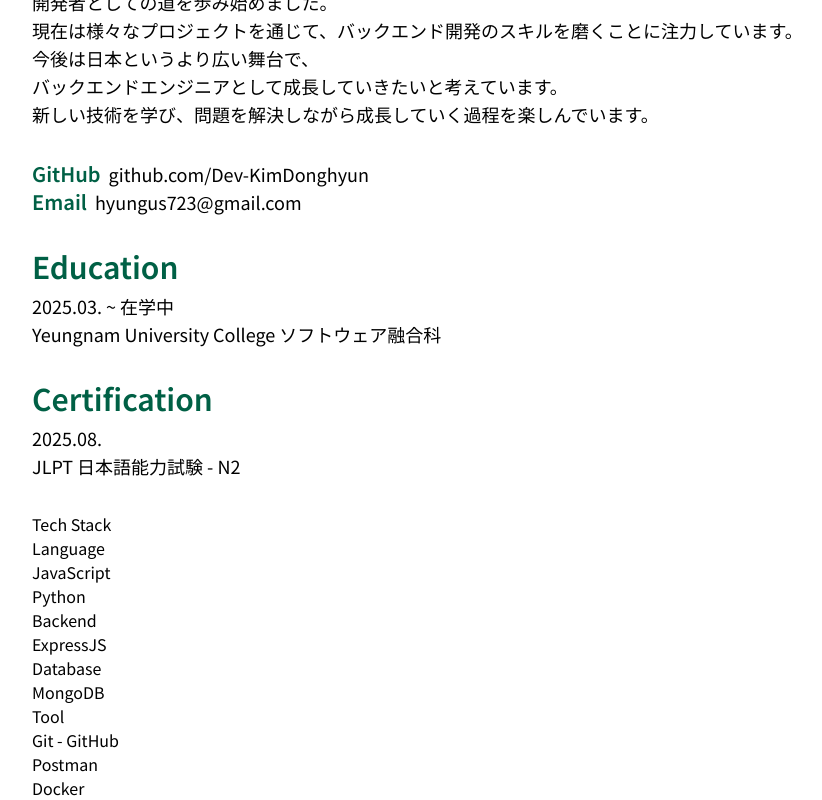
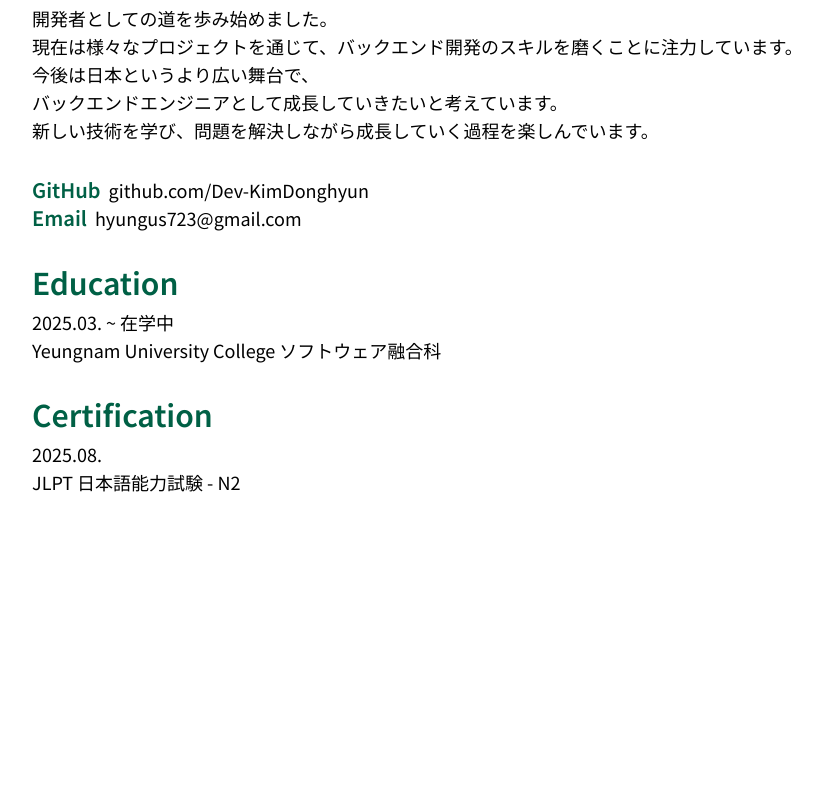
Before and after one commit to Dev-KimDonghyun/Portfolio-Web, a React (Vite) app: page /jp in a window 1280 px wide. Shown: the part 288-1088 px from the top of the page, without its empty margins (208-1030 px from the left). After the commit the page ends 800 px from the top, so only its background shows below. Built offline with nearby package versions, Linux system fonts and the light colour scheme.

Commit message:
chore: Remove Tech Stack Section

```diff
--- a/src/components/jp/TechJp.jsx
+++ /dev/null
@@ -1,32 +0,0 @@
-const TechJp = () => {
-  return (
-    <div>
-      <h3>Tech Stack</h3>
-      <div>
-        <div>
-          <h4>Language</h4>
-          <p>JavaScript</p>
-          <p>Python</p>
-        </div>
-        <div>
-          <h4>Backend</h4>
-          <p>ExpressJS</p>
-        </div>
-      </div>
-      <div>
-        <div>
-          <h4>Database</h4>
-          <p>MongoDB</p>
-        </div>
-        <div>
-          <h4>Tool</h4>
-          <p>Git - GitHub</p>
-          <p>Postman</p>
-          <p>Docker</p>
-        </div>
-      </div>
-    </div>
-  );
-};
-
-export default TechJp;
--- a/src/pages/JpHome.jsx
+++ b/src/pages/JpHome.jsx
@@ -3,7 +3,6 @@ import AboutJp from "../components/jp/AboutJp";
 import ContactJp from "../components/jp/ContactJp";
 import EducationJp from "../components/jp/EducationJp";
 import CertificationJp from "../components/jp/CertificationJp";
-import TechJp from "../components/jp/TechJp";
 
 const JpHome = () => {
   return (
@@ -14,7 +13,6 @@ const JpHome = () => {
         <ContactJp />
         <EducationJp />
         <CertificationJp />
-        <TechJp />
       </div>
     </div>
   );
```
